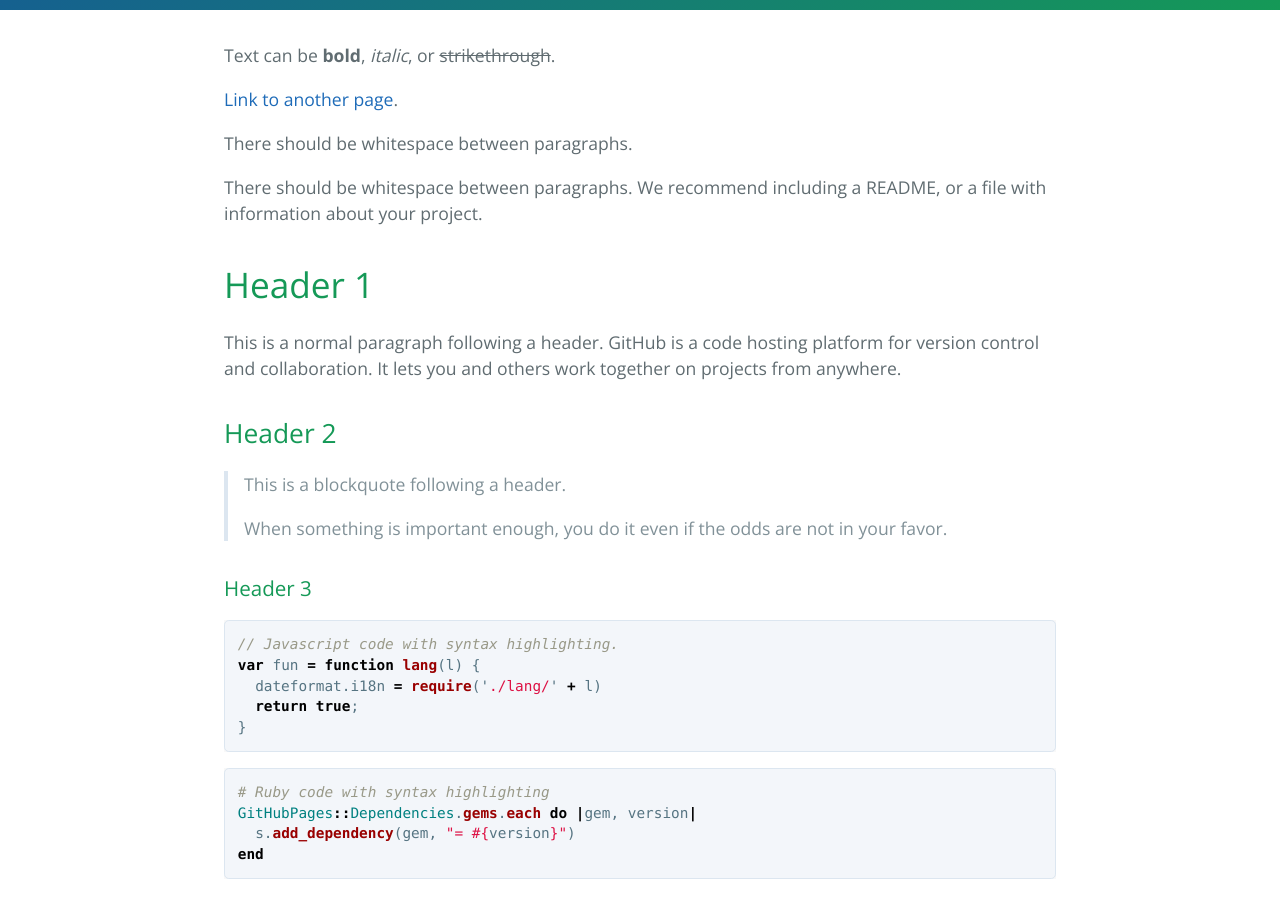
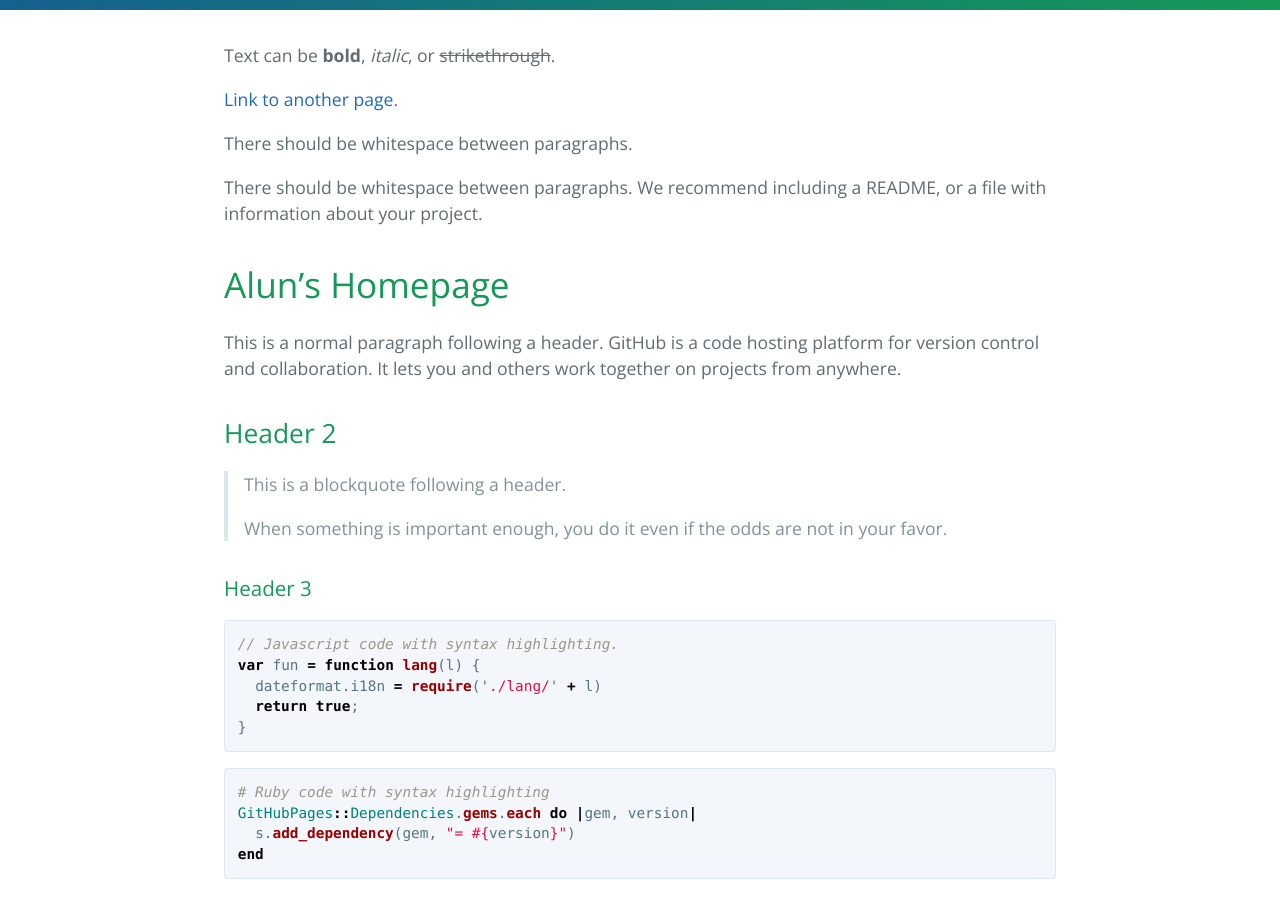
Before and after one commit to adh30/adh30.github.io, a Jekyll site: the page built from index.md, in a window 1280 px wide and 900 px high, scrolled down 373 px. Built offline with Jekyll 4.4.1, drawn with Linux system fonts in a browser that asks for light colours.

Commit message:
Update index.md

```diff
--- a/index.md
+++ b/index.md
@@ -10,7 +10,7 @@ There should be whitespace between paragraphs.
 
 There should be whitespace between paragraphs. We recommend including a README, or a file with information about your project.
 
-# Header 1
+# Alun's Homepage
 
 This is a normal paragraph following a header. GitHub is a code hosting platform for version control and collaboration. It lets you and others work together on projects from anywhere.
 
```
